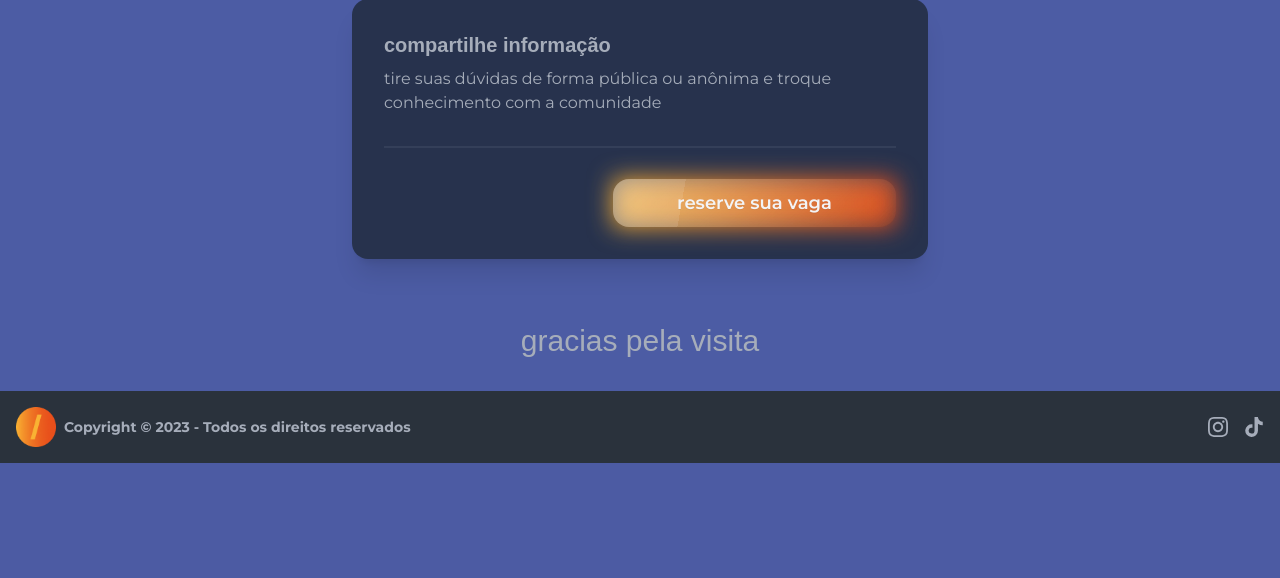
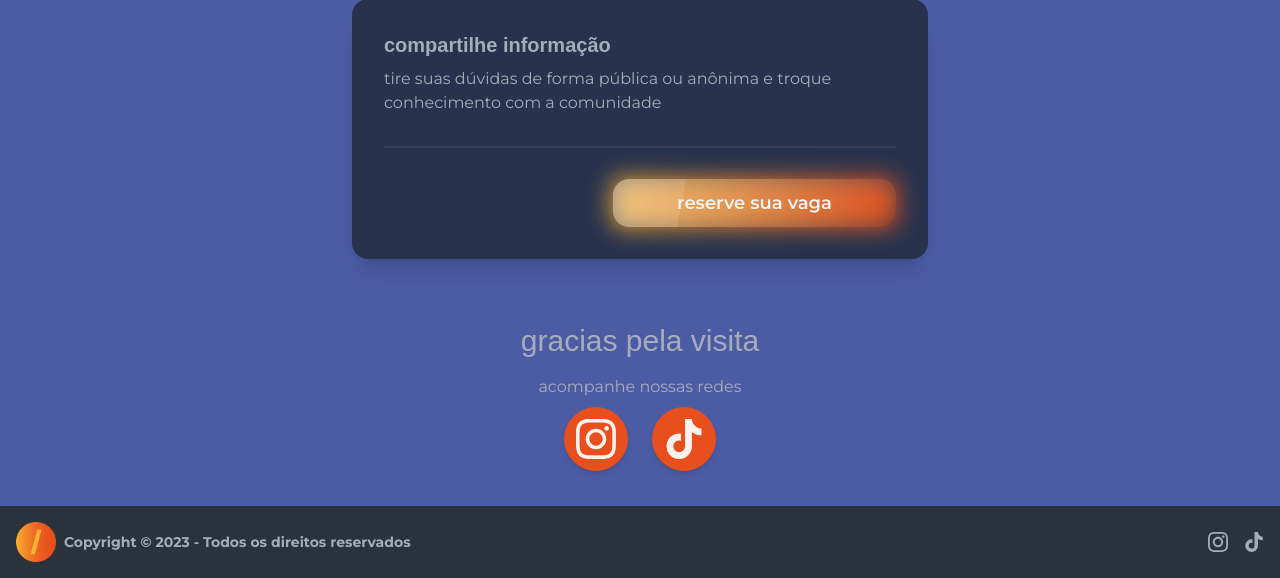
Before and after one commit to fakegermano/engajaflix.club, a Django app: template templates/index.html in a window 1280 px wide. Shown: the part 2347-2925 px from the top of the page. Before the commit the page ends 2810 px from the top, so only its background shows below. Run offline with Django 4.2, Linux system fonts and the light colour scheme; the template is opened without the code that fills it, so the values that code supplies are empty; data comes from the database, SQL or seed files in the repository; style sheets or scripts are compiled from the project's sources; some libraries are stand-ins or nearby versions; some web fonts are replaced.

Commit message:
adding social links

```diff
--- a/templates/partials/index.html
+++ b/templates/partials/index.html
@@ -63,8 +63,35 @@
         </div>
     </section>
     <section id="thanks" class="relative container mx-auto mt-8">
-        <div class="py-8">
+        <div class="py-8 flex flex-col">
             <p class="text-center text-3xl font-subrayada">{% trans "gracias pela visita" %}</p>
+            <p class="text-center text-normal text-base-content pt-4">{% trans "acompanhe nossas redes" %}</p>
+            <div class="flex flex-row text-center mx-auto gap-6 pt-2">
+                <div class="tooltip tooltip-bottom tooltip-primary" data-tip="instagram">
+                    <a href="https://instagram.com/engajaflix.club" target="blank" class="btn btn-lg btn-circle btn-accent shadow-md group">
+                        <svg
+                        xmlns="http://www.w3.org/2000/svg"
+                        class="h-14 w-14 p-2"
+                        fill="currentColor"
+                        viewBox="0 0 24 24">
+                            <path
+                            d="M12 2.163c3.204 0 3.584.012 4.85.07 3.252.148 4.771 1.691 4.919 4.919.058 1.265.069 1.645.069 4.849 0 3.205-.012 3.584-.069 4.849-.149 3.225-1.664 4.771-4.919 4.919-1.266.058-1.644.07-4.85.07-3.204 0-3.584-.012-4.849-.07-3.26-.149-4.771-1.699-4.919-4.92-.058-1.265-.07-1.644-.07-4.849 0-3.204.013-3.583.07-4.849.149-3.227 1.664-4.771 4.919-4.919 1.266-.057 1.645-.069 4.849-.069zm0-2.163c-3.259 0-3.667.014-4.947.072-4.358.2-6.78 2.618-6.98 6.98-.059 1.281-.073 1.689-.073 4.948 0 3.259.014 3.668.072 4.948.2 4.358 2.618 6.78 6.98 6.98 1.281.058 1.689.072 4.948.072 3.259 0 3.668-.014 4.948-.072 4.354-.2 6.782-2.618 6.979-6.98.059-1.28.073-1.689.073-4.948 0-3.259-.014-3.667-.072-4.947-.196-4.354-2.617-6.78-6.979-6.98-1.281-.059-1.69-.073-4.949-.073zm0 5.838c-3.403 0-6.162 2.759-6.162 6.162s2.759 6.163 6.162 6.163 6.162-2.759 6.162-6.163c0-3.403-2.759-6.162-6.162-6.162zm0 10.162c-2.209 0-4-1.79-4-4 0-2.209 1.791-4 4-4s4 1.791 4 4c0 2.21-1.791 4-4 4zm6.406-11.845c-.796 0-1.441.645-1.441 1.44s.645 1.44 1.441 1.44c.795 0 1.439-.645 1.439-1.44s-.644-1.44-1.439-1.44z" />
+                        </svg>
+                    </a>
+                </div>
+                <div class="tooltip tooltip-bottom tooltip-primary" data-tip="tiktok">
+                    <a href="https://tiktok.com/engajaflix.club" target="blank" class="btn btn-lg btn-circle btn-accent shadow-md">
+                        <svg
+                        xmlns="http://www.w3.org/2000/svg"
+                        fill="currentColor"
+                        class="h-14 w-14 p-2"
+                        viewBox="0 0 448 512">
+                            <path
+                            d="M448,209.91a210.06,210.06,0,0,1-122.77-39.25V349.38A162.55,162.55,0,1,1,185,188.31V278.2a74.62,74.62,0,1,0,52.23,71.18V0l88,0a121.18,121.18,0,0,0,1.86,22.17h0A122.18,122.18,0,0,0,381,102.39a121.43,121.43,0,0,0,67,20.14Z" />
+                        </svg>
+                    </a>
+                </div>
+            </div>
         </div>
     </section>
     <footer id="footer" class="footer items-center p-4 bg-neutral text-neutral-content">
```
